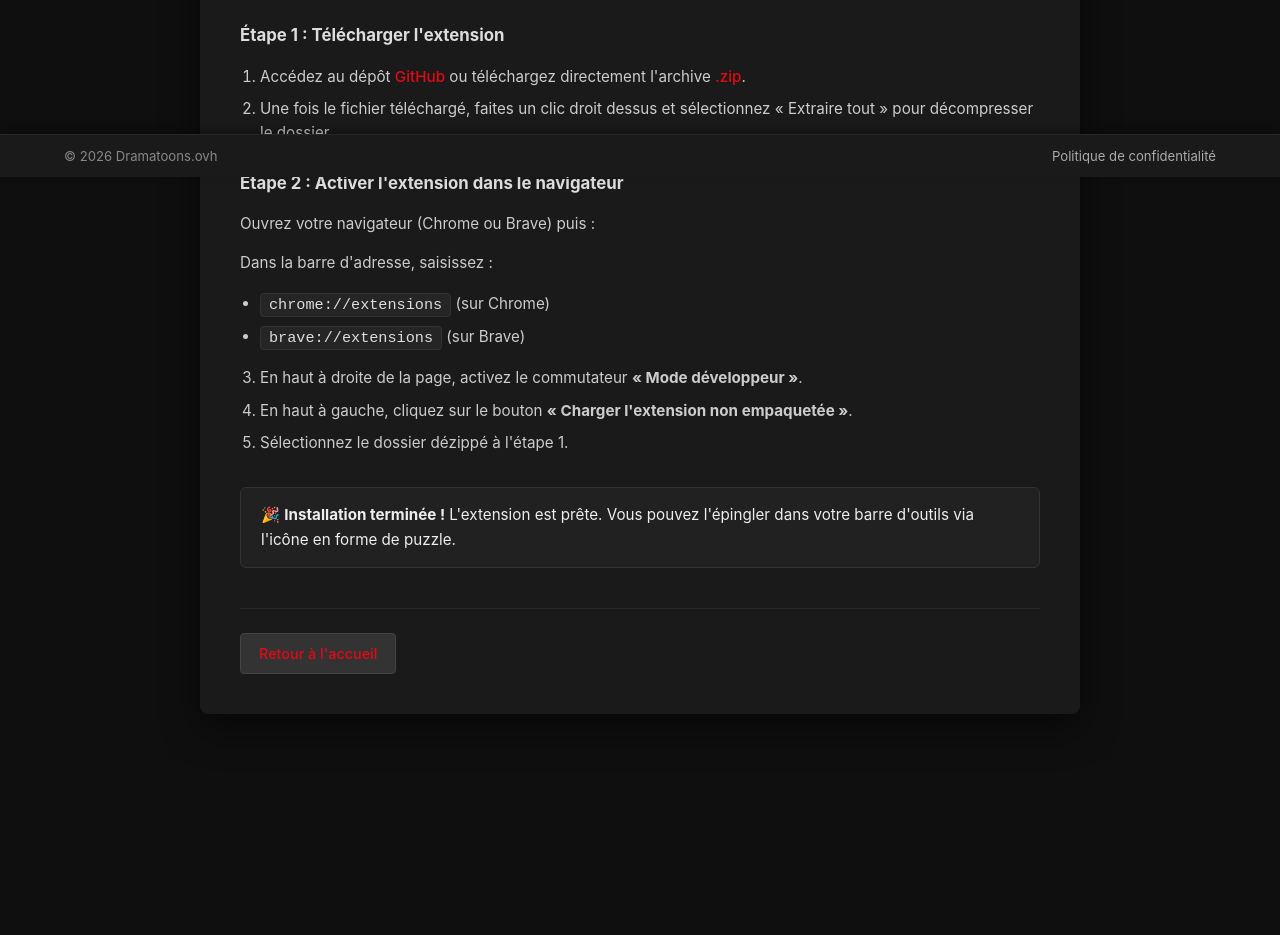
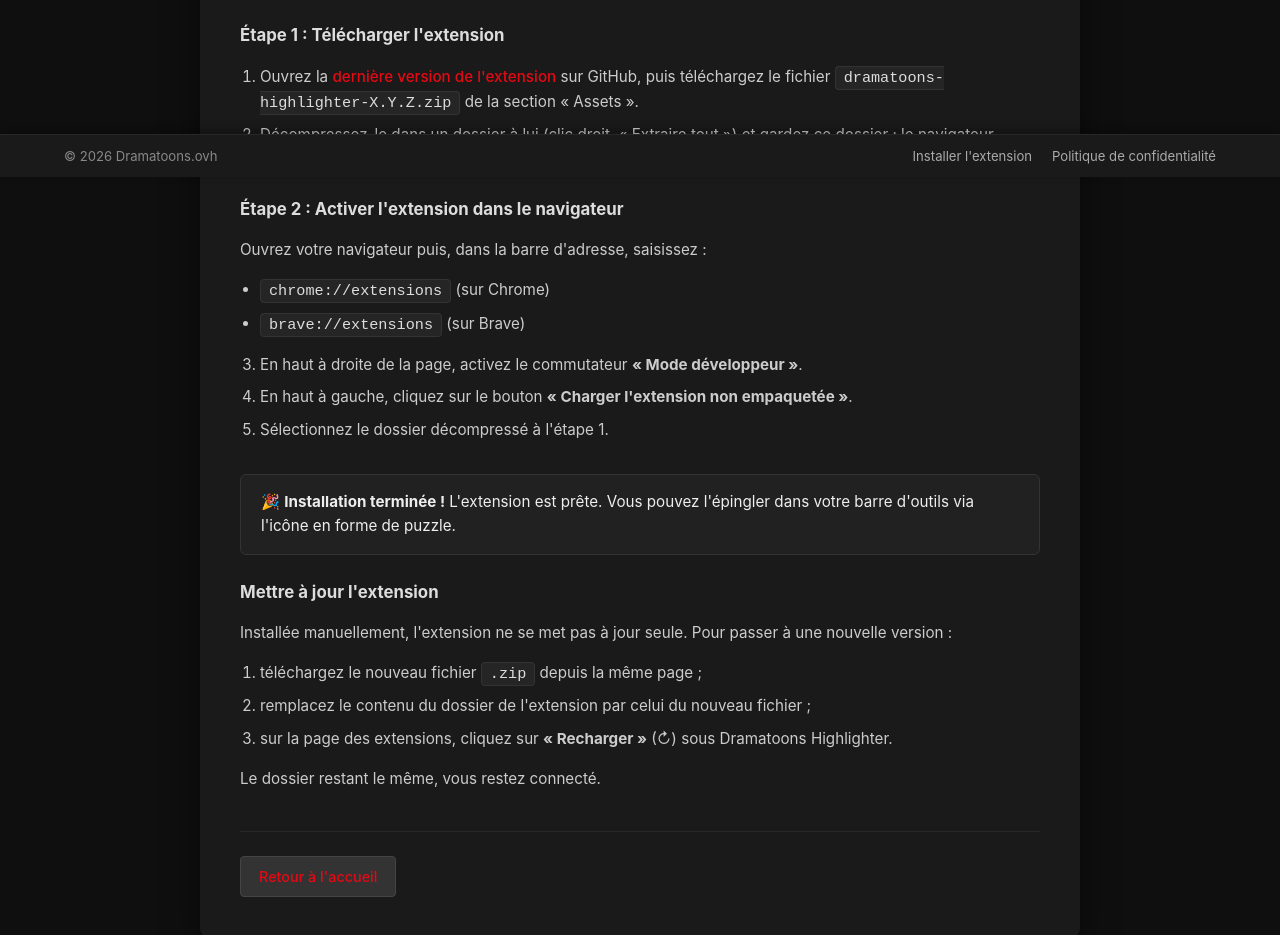
Before and after one commit to remi-leconte/dramatoons-front, a Vue app: page /install-tutorial in a window 1280 px wide. Shown: the part 623-1558 px from the top of the page. Before the commit the page ends 1427 px from the top, so only its background shows below. Built offline with nearby package versions, Linux system fonts and the light colour scheme.

Commit message:
feature(#177): fait installer la nouvelle extension depuis sa release

```diff
--- a/src/App.vue
+++ b/src/App.vue
@@ -1,7 +1,7 @@
 /* Affiche l'entête du site qui comprend : - Le logo - Le formulaire de recherche par titre - Les
 liens vers "Mon Profil" et "Déconnexion" lorsque l'utilisateur est connecté - Les liens vers "Créer
 un compte" et "Connexion" lorsque l'utilisateur est déconnecté Et le footer qui comprend : - le
-copyright - Le lien vers "Politique de confidentialité" */
+copyright - Les liens vers "Installer l'extension" et "Politique de confidentialité" */
 <script setup lang="ts">
 import { ref } from 'vue'
 import { useAuthStore } from './stores/auth'
@@ -67,7 +67,12 @@ const handleLogout = () => {
     <footer class="app-footer">
       <div class="footer-content">
         <span>&copy; {{ new Date().getFullYear() }} Dramatoons.ovh</span>
-        <router-link to="/privacy" class="footer-link">Politique de confidentialité</router-link>
+        <div class="footer-links">
+          <router-link to="/install-tutorial" class="footer-link"
+            >Installer l'extension</router-link
+          >
+          <router-link to="/privacy" class="footer-link">Politique de confidentialité</router-link>
+        </div>
       </div>
     </footer>
   </div>
@@ -272,6 +277,12 @@ body {
   gap: 10px;
 }
 
+.footer-links {
+  display: flex;
+  flex-wrap: wrap;
+  gap: 20px;
+}
+
 .footer-link {
   color: #aaa;
   text-decoration: none;
--- a/src/views/InstallExtensionTutorialView.vue
+++ b/src/views/InstallExtensionTutorialView.vue
@@ -32,45 +32,37 @@
       <hr class="divider" />
 
       <section class="manual-section">
-        <h2>Installation manuelle (Google Chrome / Brave)</h2>
+        <h2>Installation manuelle (Chrome, Brave et autres navigateurs Chromium)</h2>
 
         <div class="info-note">
           <p>
             <strong>Pourquoi une installation manuelle ?</strong><br />
             La publication d'extensions sur le Chrome Web Store requiert un compte développeur
             payant. S'agissant d'un projet personnel et gratuit, l'extension est mise à disposition
-            gratuitement en installation manuelle direct via GitHub.
+            gratuitement en installation manuelle directe via GitHub. Elle fonctionne sur Google
+            Chrome, Brave et tous les navigateurs basés sur Chromium.
           </p>
         </div>
 
         <h3>Étape 1 : Télécharger l'extension</h3>
         <ol class="steps-list">
           <li>
-            Accédez au dépôt
-            <a
-              href="https://github.com/remi-leconte/dramatoons-extension-chromium"
-              target="_blank"
-              rel="noopener"
-              >GitHub</a
+            Ouvrez la
+            <a :href="DERNIERE_RELEASE" target="_blank" rel="noopener" data-test="telechargement"
+              >dernière version de l'extension</a
             >
-            ou téléchargez directement l'archive
-            <a
-              href="https://github.com/remi-leconte/dramatoons-extension-chromium/archive/refs/heads/main.zip"
-              target="_blank"
-              rel="noopener"
-              >.zip</a
-            >.
+            sur GitHub, puis téléchargez le fichier
+            <code>dramatoons-highlighter-X.Y.Z.zip</code> de la section « Assets ».
           </li>
           <li>
-            Une fois le fichier téléchargé, faites un clic droit dessus et sélectionnez « Extraire
-            tout » pour décompresser le dossier.
+            Décompressez-le dans un dossier à lui (clic droit, « Extraire tout ») et gardez ce
+            dossier : le navigateur charge l'extension depuis celui-ci, elle disparaît s'il est
+            supprimé.
           </li>
         </ol>
 
         <h3>Étape 2 : Activer l'extension dans le navigateur</h3>
-        <p>Ouvrez votre navigateur (Chrome ou Brave) puis :</p>
-
-        <p>Dans la barre d'adresse, saisissez :</p>
+        <p>Ouvrez votre navigateur puis, dans la barre d'adresse, saisissez :</p>
         <ul>
           <li><code>chrome://extensions</code> (sur Chrome)</li>
           <li><code>brave://extensions</code> (sur Brave)</li>
@@ -85,7 +77,7 @@
             En haut à gauche, cliquez sur le bouton
             <strong>« Charger l'extension non empaquetée »</strong>.
           </li>
-          <li>Sélectionnez le dossier dézippé à l'étape 1.</li>
+          <li>Sélectionnez le dossier décompressé à l'étape 1.</li>
         </ol>
 
         <div class="completion-box">
@@ -94,6 +86,21 @@
             l'épingler dans votre barre d'outils via l'icône en forme de puzzle.
           </p>
         </div>
+
+        <h3>Mettre à jour l'extension</h3>
+        <p>
+          Installée manuellement, l'extension ne se met pas à jour seule. Pour passer à une nouvelle
+          version :
+        </p>
+        <ol class="steps-list">
+          <li>téléchargez le nouveau fichier <code>.zip</code> depuis la même page ;</li>
+          <li>remplacez le contenu du dossier de l'extension par celui du nouveau fichier ;</li>
+          <li>
+            sur la page des extensions, cliquez sur <strong>« Recharger »</strong> (↻) sous
+            Dramatoons Highlighter.
+          </li>
+        </ol>
+        <p>Le dossier restant le même, vous restez connecté.</p>
       </section>
 
       <div class="tutorial-back">
@@ -102,6 +109,11 @@
     </div>
   </div>
 </template>
+
+<script setup lang="ts">
+const DERNIERE_RELEASE =
+  'https://github.com/remi-leconte/dramatoons-browser-extension/releases/latest'
+</script>
 
 <style scoped>
 .tutorial-container {
```
Also changed, not shown: 2 other files (tests, documents, lock files or other folders).
